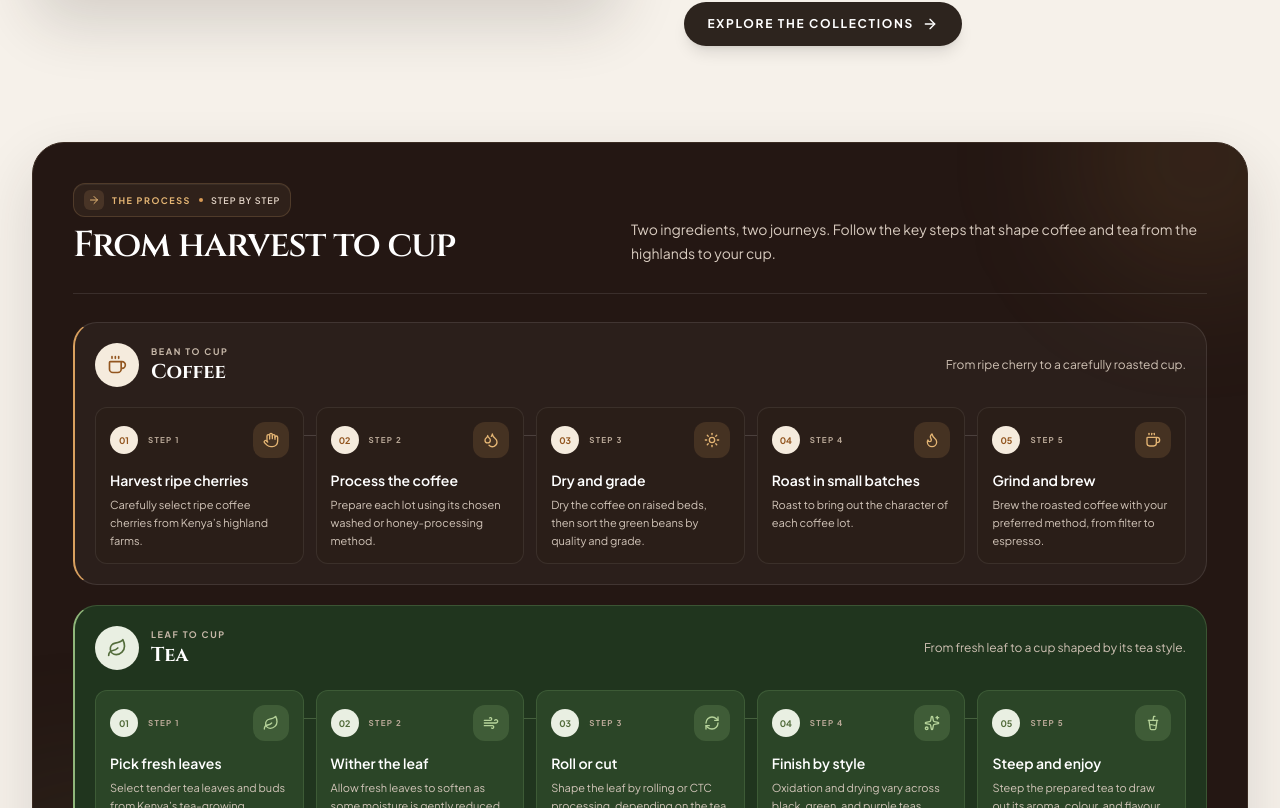
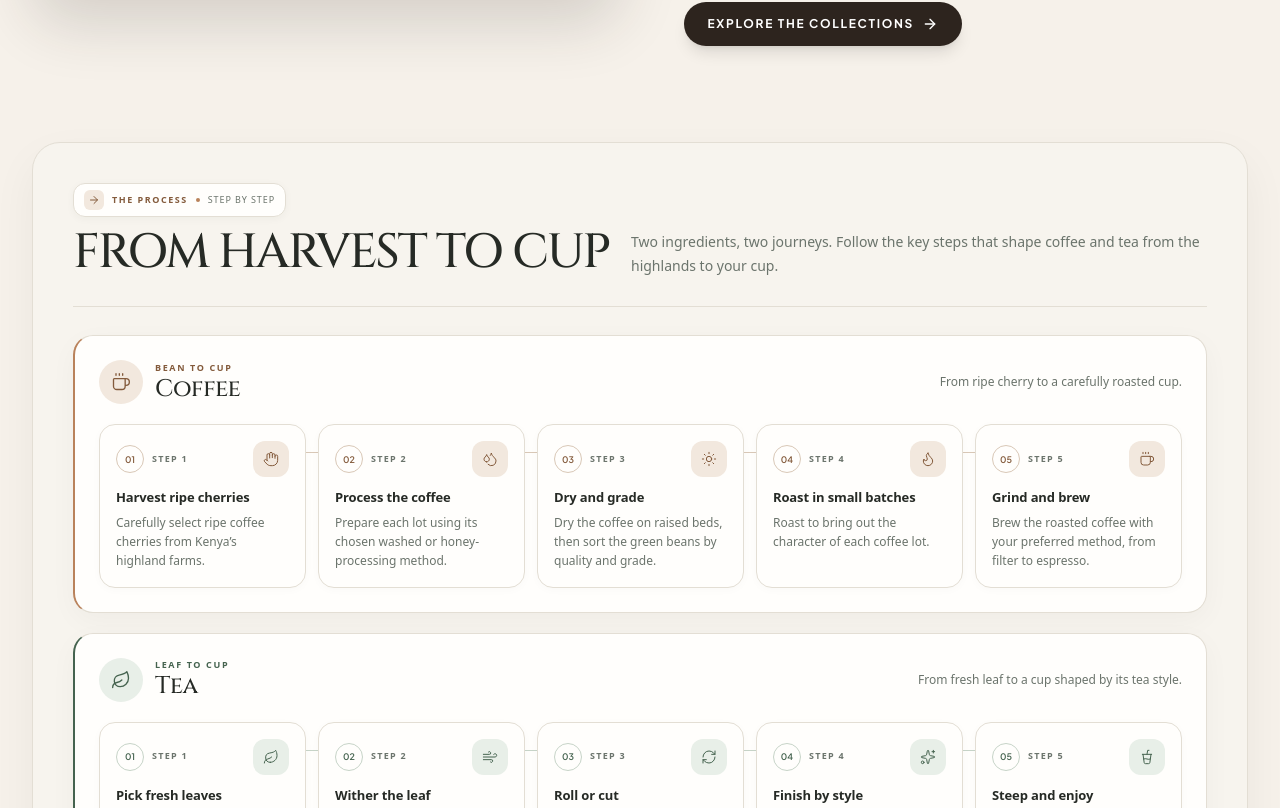
Before and after one commit to Antony-och/Coffee-Site-, a React (Vite) app: page / in a window 1280 px wide. Shown: the part 1492-2300 px from the top of the page. Built offline with nearby package versions, Linux system fonts and the light colour scheme.

Commit message:
Redesign dual process timeline editorially

```diff
--- a/src/components/AboutSection.tsx
+++ b/src/components/AboutSection.tsx
@@ -1,8 +1,23 @@
 import React from 'react';
 import { ArrowRight, Coffee, CupSoda, Droplets, Flame, Hand, Leaf, Mountain, RefreshCw, Sparkles, Sun, Wind } from 'lucide-react';
+import { motion, useReducedMotion } from 'motion/react';
 import { PageView } from '../types';
 
 const coffeeCup = new URL('../assets/images/kenyan_coffee_beans_1786601780276.jpg', import.meta.url).href;
+const processTokens = {
+  '--process-canvas': '#F7F4EE',
+  '--process-surface': '#FFFEFC',
+  '--process-ink': '#262A25',
+  '--process-muted': '#6B746C',
+  '--process-border': '#E3DED4',
+  '--process-coffee': '#B9825B',
+  '--process-coffee-ink': '#835A3B',
+  '--process-coffee-soft': '#F2E8DE',
+  '--process-coffee-line': '#D9C8B7',
+  '--process-tea': '#45634F',
+  '--process-tea-soft': '#E8EFE8',
+  '--process-tea-line': '#C7D4C8',
+} as React.CSSProperties;
 
 interface AboutSectionProps {
   setCurrentPage: (page: PageView) => void;
@@ -32,8 +47,8 @@ const journeys = [
     icon: Coffee,
     intro: 'From ripe cherry to a carefully roasted cup.',
     steps: coffeeSteps,
-    iconStyle: 'bg-[#F5EBDD] text-[#92551F]',
-    numberStyle: 'bg-[#F5EBDD] text-[#92551F]',
+    iconStyle: 'bg-[var(--process-coffee-soft)] text-[var(--process-coffee-ink)]',
+    numberStyle: 'border border-[var(--process-coffee-line)] bg-[var(--process-surface)] text-[var(--process-coffee-ink)]',
   },
   {
     id: 'tea-process',
@@ -42,12 +57,15 @@ const journeys = [
     icon: Leaf,
     intro: 'From fresh leaf to a cup shaped by its tea style.',
     steps: teaSteps,
-    iconStyle: 'bg-[#E9EFE2] text-[#536C3B]',
-    numberStyle: 'bg-[#E9EFE2] text-[#536C3B]',
+    iconStyle: 'bg-[var(--process-tea-soft)] text-[var(--process-tea)]',
+    numberStyle: 'border border-[var(--process-tea-line)] bg-[var(--process-surface)] text-[var(--process-tea)]',
   },
 ];
 
-export const AboutSection: React.FC<AboutSectionProps> = ({ setCurrentPage }) => (
+export const AboutSection: React.FC<AboutSectionProps> = ({ setCurrentPage }) => {
+  const shouldReduceMotion = useReducedMotion();
+
+  return (
   <section aria-labelledby="about-title" className="overflow-hidden bg-[#F6F1EA] py-16 text-[#2A2522] sm:py-20 lg:py-24">
     <div className="mx-auto max-w-7xl px-4 sm:px-6 lg:px-8">
       <div className="grid items-center gap-10 lg:grid-cols-[1.02fr_0.98fr] lg:gap-16">
@@ -106,25 +124,26 @@ export const AboutSection: React.FC<AboutSectionProps> = ({ setCurrentPage }) =>
         </div>
       </div>
 
-      <section aria-labelledby="journey-title" className="relative mt-14 overflow-hidden rounded-[2rem] border border-[#3A2B22] bg-[#241713] px-5 py-8 text-[#F7F1E8] shadow-[0_24px_60px_rgba(42,37,34,0.14)] sm:mt-16 sm:px-8 sm:py-10 lg:px-10">
-        <div aria-hidden="true" className="pointer-events-none absolute -right-20 -top-28 h-64 w-64 rounded-full bg-[#D99A54]/10 blur-3xl" />
-        <div aria-hidden="true" className="pointer-events-none absolute -bottom-28 -left-20 h-64 w-64 rounded-full bg-[#70834E]/10 blur-3xl" />
-
-        <div className="relative flex flex-col gap-3 border-b border-white/10 pb-6 sm:pb-7 md:flex-row md:items-end md:justify-between">
+      <section
+        aria-labelledby="journey-title"
+        style={processTokens}
+        className="relative mt-14 overflow-hidden rounded-[1.75rem] border border-[var(--process-border)] bg-[var(--process-canvas)] px-4 py-7 text-[var(--process-ink)] shadow-[0_18px_45px_rgba(38,42,37,0.05)] sm:mt-16 sm:px-8 sm:py-9 lg:px-10 lg:py-10"
+      >
+        <div className="relative flex flex-col gap-4 border-b border-[var(--process-border)] pb-6 sm:pb-7 md:flex-row md:items-end md:justify-between">
           <div>
-            <div className="mb-2 inline-flex items-center gap-2 rounded-xl border border-[#D6A36A]/20 bg-[#33251D]/80 px-2.5 py-1.5 shadow-[inset_0_1px_0_rgba(255,255,255,0.05)]">
-              <span className="flex h-5 w-5 items-center justify-center rounded-md bg-[#D6A36A]/15 text-[#E4B574]">
+            <div className="mb-3 inline-flex items-center gap-2 rounded-xl border border-[var(--process-border)] bg-[var(--process-surface)] px-2.5 py-1.5 shadow-[0_2px_8px_rgba(38,42,37,0.04)]">
+              <span className="flex h-5 w-5 items-center justify-center rounded-md bg-[var(--process-coffee-soft)] text-[var(--process-coffee-ink)]">
                 <ArrowRight className="h-3 w-3" aria-hidden="true" />
               </span>
-              <span className="text-[9px] font-bold uppercase tracking-[0.17em] text-[#E4B574]">The process</span>
-              <span aria-hidden="true" className="h-1 w-1 rounded-full bg-[#D99A54]" />
-              <span className="text-[9px] font-semibold uppercase tracking-[0.1em] text-[#E1D2C5]">Step by step</span>
+              <span className="font-sans text-[9px] font-bold uppercase leading-[1.2] tracking-[0.17em] text-[var(--process-coffee-ink)]">The process</span>
+              <span aria-hidden="true" className="h-1 w-1 rounded-full bg-[var(--process-coffee)]" />
+              <span className="font-sans text-[9px] font-medium uppercase leading-[1.2] tracking-[0.1em] text-[var(--process-muted)]">Step by step</span>
             </div>
-            <h3 id="journey-title" className="font-serif-display text-3xl font-semibold tracking-[-0.03em] text-white sm:text-4xl">
-              From harvest to cup
+            <h3 id="journey-title" className="font-serif-display text-[2rem] font-medium uppercase leading-[1.02] tracking-[-0.045em] text-[var(--process-ink)] sm:text-[2.5rem] lg:text-[3rem]">
+              FROM HARVEST TO CUP
             </h3>
           </div>
-          <p className="max-w-xl text-sm leading-6 text-[#D8CBBF]">
+          <p className="max-w-xl font-sans text-[13px] leading-[1.6] text-[var(--process-muted)] sm:text-sm sm:leading-6">
             Two ingredients, two journeys. Follow the key steps that shape coffee and tea from the highlands to your cup.
           </p>
         </div>
@@ -137,40 +156,54 @@ export const AboutSection: React.FC<AboutSectionProps> = ({ setCurrentPage }) =>
               <article
                 key={id}
                 aria-labelledby={`${id}-title`}
-				  className={`rounded-[1.5rem] border p-4 sm:p-5 ${isCoffee ? 'border-white/10 border-l-2 border-l-[#D9A05F] bg-white/[0.035]' : 'border-[#527046]/55 border-l-2 border-l-[#90B77B] bg-[#20351E]'}`}
+                className={`rounded-[1.25rem] border border-[var(--process-border)] border-l-2 bg-[var(--process-surface)] p-4 shadow-[0_8px_28px_rgba(38,42,37,0.035)] sm:p-5 lg:p-6 ${isCoffee ? 'border-l-[var(--process-coffee)]' : 'border-l-[var(--process-tea)]'}`}
               >
                 <div className="flex flex-col gap-3 sm:flex-row sm:items-center sm:justify-between sm:gap-5">
                   <div className="flex items-center gap-3">
                     <span className={`flex h-11 w-11 shrink-0 items-center justify-center rounded-full ${iconStyle}`}>
-                      <Icon className="h-5 w-5" aria-hidden="true" />
+                      <Icon className="h-5 w-5" strokeWidth={1.6} aria-hidden="true" />
                     </span>
                     <div>
-                      <p className="text-[9px] font-bold uppercase tracking-[0.18em] text-[#C7B8A9]">{path}</p>
-                      <h4 id={`${id}-title`} className="font-serif-display text-xl font-bold text-white">{name}</h4>
+                      <p className={`font-sans text-[9px] font-bold uppercase leading-[1.2] tracking-[0.18em] ${isCoffee ? 'text-[var(--process-coffee-ink)]' : 'text-[var(--process-tea)]'}`}>{path}</p>
+                      <h4 id={`${id}-title`} className="mt-0.5 font-serif-display text-[1.45rem] font-medium leading-[1.1] tracking-[-0.02em] text-[var(--process-ink)] sm:text-2xl">{name}</h4>
                     </div>
                   </div>
-                  <p className="text-xs leading-5 text-[#CFC1B4] sm:max-w-xs sm:text-right">{intro}</p>
+                  <p className="font-sans text-xs font-normal leading-5 text-[var(--process-muted)] sm:max-w-xs sm:text-right">{intro}</p>
                 </div>
 
                 <div className="relative mt-5">
-				  <div aria-hidden="true" className={`pointer-events-none absolute left-[8%] right-[8%] top-7 hidden h-px xl:block ${isCoffee ? 'bg-white/15' : 'bg-[#8AAE77]/35'}`} />
-				  <ol className="relative grid gap-2.5 sm:grid-cols-2 xl:grid-cols-5 xl:gap-3">
+                  <ol className="grid grid-cols-1 gap-y-3 sm:grid-cols-2 sm:gap-x-3 xl:grid-cols-5 xl:gap-3">
                     {steps.map(({ title, copy, icon: StepIcon }, index) => (
-                      <li key={title} className={`rounded-xl border p-3.5 sm:min-h-[9rem] ${isCoffee ? 'border-white/[0.08] bg-[#2A1E18]' : 'border-[#53764A]/45 bg-[#2B4527]'}`}>
-                        <div className="flex items-center justify-between gap-3">
-                          <div className="flex items-center gap-2.5">
-                            <span aria-hidden="true" className={`flex h-7 w-7 shrink-0 items-center justify-center rounded-full text-[9px] font-bold ${numberStyle}`}>
+                      <motion.li
+                        key={title}
+                        initial={shouldReduceMotion ? false : { opacity: 0, y: 10 }}
+                        whileInView={shouldReduceMotion ? undefined : { opacity: 1, y: 0 }}
+                        viewport={{ once: true, amount: 0.15 }}
+                        transition={{ duration: 0.32, delay: Math.min(index * 0.04, 0.16), ease: 'easeOut' }}
+                        className="group relative"
+                      >
+                        {index < steps.length - 1 && (
+                          <>
+                            <span aria-hidden="true" className={`pointer-events-none absolute -left-2 top-5 bottom-[-0.75rem] z-0 w-px xl:hidden ${isCoffee ? 'bg-[#D9C8B7]' : 'bg-[#C7D4C8]'}`} />
+                            <span aria-hidden="true" className={`pointer-events-none absolute left-full top-7 z-0 hidden h-px w-3 xl:block ${isCoffee ? 'bg-[#D9C8B7]' : 'bg-[#C7D4C8]'}`} />
+                          </>
+                        )}
+                        <div className={`relative z-10 h-full min-h-[9.5rem] rounded-[1rem] border bg-[var(--process-surface)] p-3.5 shadow-[0_2px_10px_rgba(38,42,37,0.025)] transition-all duration-200 ease-out hover:-translate-y-0.5 hover:shadow-[0_10px_24px_rgba(38,42,37,0.08)] sm:p-4 ${isCoffee ? 'border-[var(--process-border)] hover:border-[#B9825B]/60' : 'border-[var(--process-border)] hover:border-[#45634F]/60'}`}>
+                          <div className="flex items-center justify-between gap-2.5">
+                            <div className="flex items-center gap-2">
+                              <span aria-hidden="true" className={`flex h-7 w-7 shrink-0 items-center justify-center rounded-full text-[9px] font-semibold ${numberStyle}`}>
                                 {String(index + 1).padStart(2, '0')}
                               </span>
-                            <span className="text-[8px] font-bold uppercase tracking-[0.16em] text-[#BBAA99]">Step {index + 1}</span>
+                              <span className="font-sans text-[9px] font-semibold uppercase leading-[1.2] tracking-[0.14em] text-[var(--process-muted)]">Step {index + 1}</span>
                             </div>
-                          <span className={`flex h-9 w-9 shrink-0 items-center justify-center rounded-xl ${isCoffee ? 'bg-[#D9A05F]/15 text-[#E4B574]' : 'bg-[#90B77B]/20 text-[#B6D39A]'}`}>
-                            <StepIcon className="h-4 w-4" aria-hidden="true" />
+                            <span className={`flex h-9 w-9 shrink-0 items-center justify-center rounded-xl transition-transform duration-200 group-hover:scale-105 ${isCoffee ? 'bg-[var(--process-coffee-soft)] text-[var(--process-coffee-ink)]' : 'bg-[var(--process-tea-soft)] text-[var(--process-tea)]'}`}>
+                              <StepIcon className="h-4 w-4" strokeWidth={1.5} aria-hidden="true" />
                             </span>
                           </div>
-                        <h5 className="mt-3 text-sm font-semibold leading-5 text-white">{title}</h5>
-                        <p className="mt-1.5 text-[11px] leading-[1.6] text-[#D2C5B9]">{copy}</p>
-                      </li>
+                          <h5 className="mt-3 font-sans text-[13px] font-semibold leading-[1.35] tracking-[-0.01em] text-[var(--process-ink)]">{title}</h5>
+                          <p className="mt-1.5 font-sans text-xs font-normal leading-[1.6] text-[var(--process-muted)]">{copy}</p>
+                        </div>
+                      </motion.li>
                     ))}
                   </ol>
                 </div>
@@ -182,3 +215,4 @@ export const AboutSection: React.FC<AboutSectionProps> = ({ setCurrentPage }) =>
     </div>
   </section>
   );
+};
```
Lines whose indentation alone changed are shown as unchanged.
